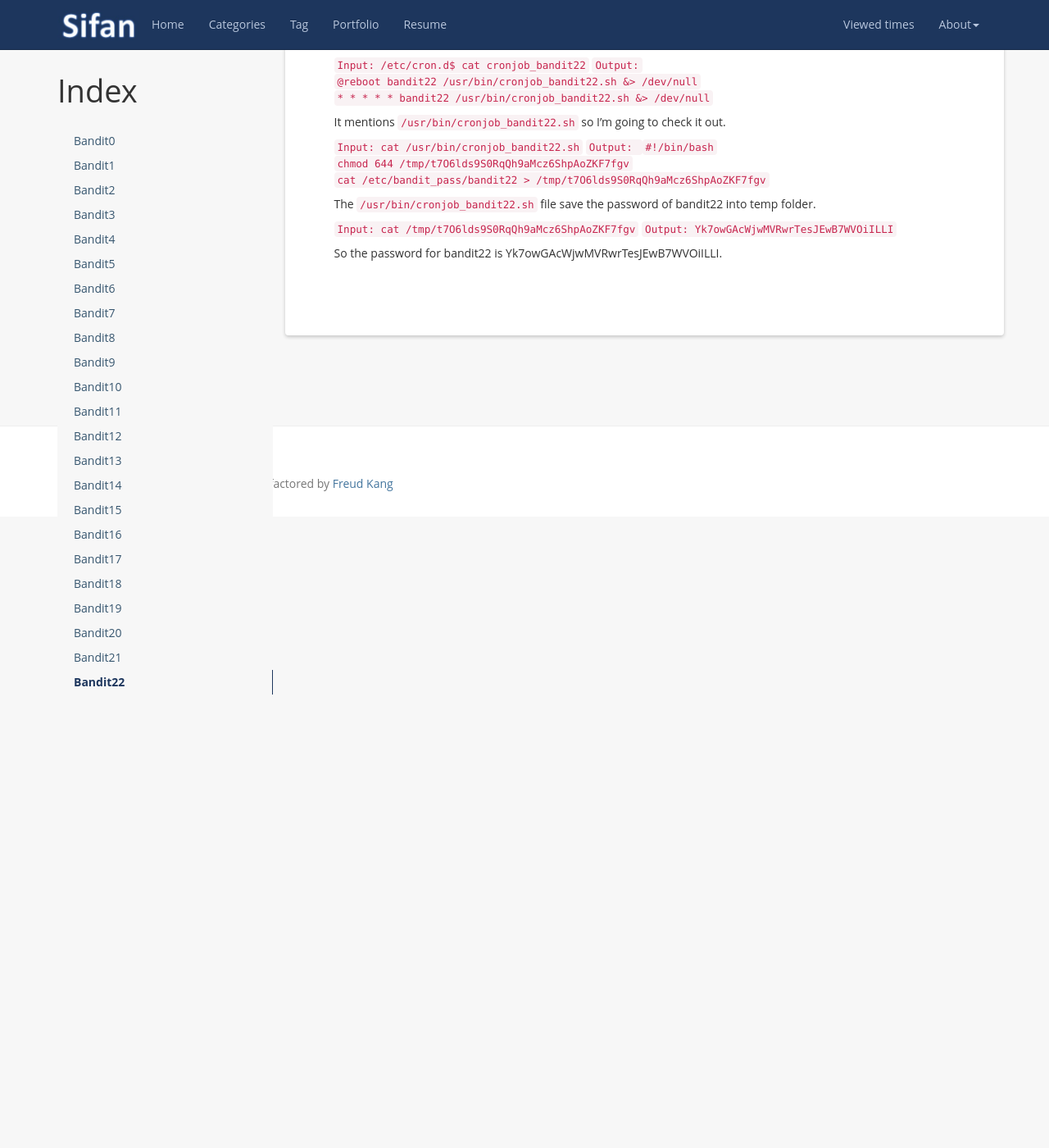
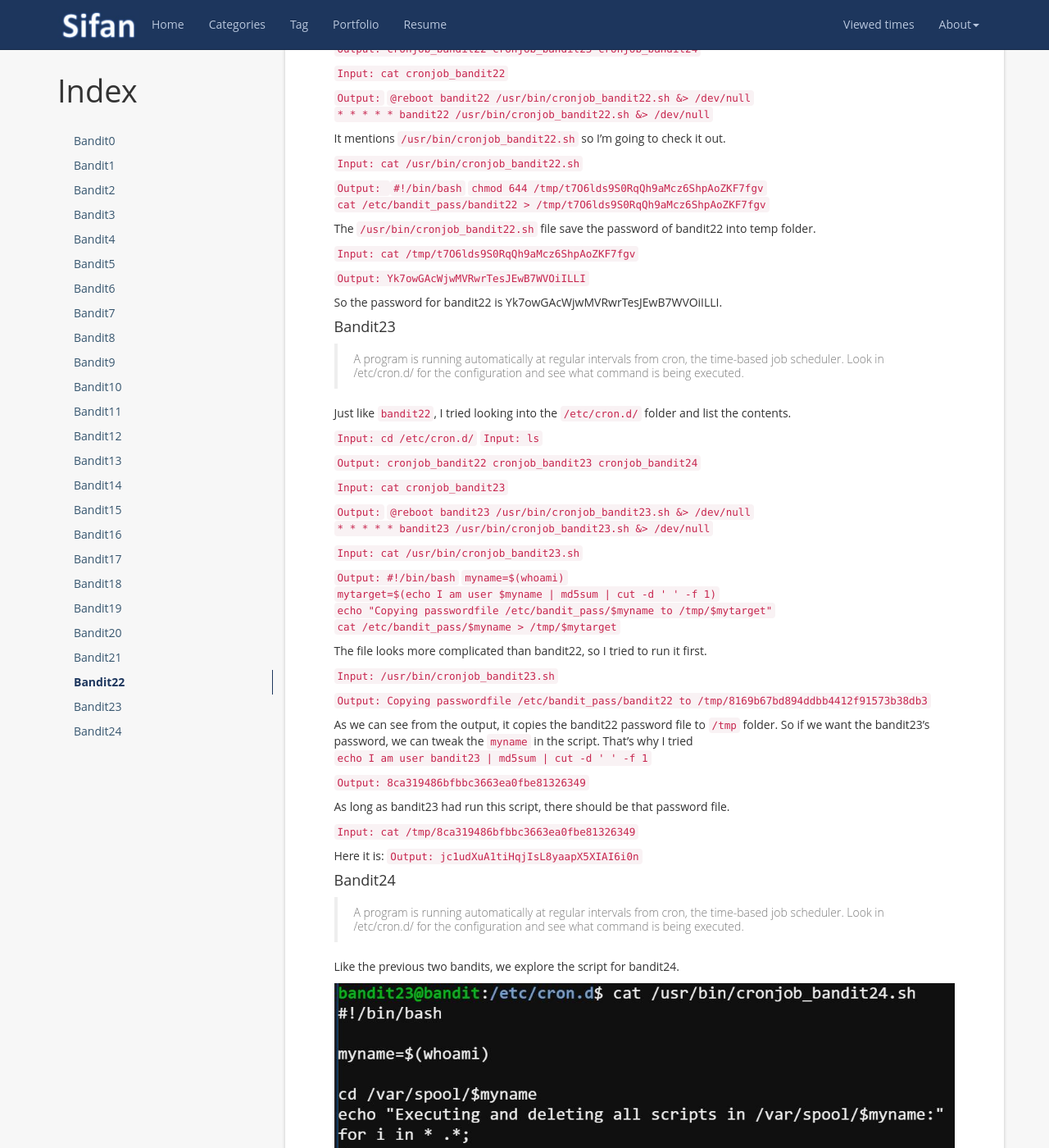
Before and after one commit to SifanGuo/sifanguo.github.io, a Jekyll site: the page built from _posts/2019-04-18-bandit.md, in a window 1280 px wide and 1400 px high, scrolled down 9963 px. Shown: the whole window at 82% size. Built offline with Jekyll 4.4.1, drawn with Linux system fonts in a browser that asks for light colours; nearby versions of some CDN libraries; a script that is not in the unit is left out; comment, search, counter and statistics services are not loaded.

Commit message:
add the goal for bandit24

```diff
--- a/_posts/2019-04-18-bandit.md
+++ b/_posts/2019-04-18-bandit.md
@@ -437,6 +439,7 @@ As the goal indicates, I looked into the `/etc/cron.d/` folder and list the cont
 It mentions `/usr/bin/cronjob_bandit22.sh` so I'm going to check it out.
 
 `Input: cat /usr/bin/cronjob_bandit22.sh`
+
 `Output: `
 `#!/bin/bash`
 `chmod 644 /tmp/t7O6lds9S0RqQh9aMcz6ShpAoZKF7fgv`
@@ -445,9 +448,69 @@ It mentions `/usr/bin/cronjob_bandit22.sh` so I'm going to check it out.
 The `/usr/bin/cronjob_bandit22.sh` file save the password of bandit22 into temp folder.
 
 `Input: cat /tmp/t7O6lds9S0RqQh9aMcz6ShpAoZKF7fgv`
+
 `Output: Yk7owGAcWjwMVRwrTesJEwB7WVOiILLI`
 
 So the password for bandit22 is Yk7owGAcWjwMVRwrTesJEwB7WVOiILLI.
+
+
+#### Bandit23
+> A program is running automatically at regular intervals from cron, the time-based job scheduler. Look in /etc/cron.d/ for the configuration and see what command is being executed.
+
+Just like `bandit22`, I tried looking into the `/etc/cron.d/` folder and list the contents.
+
+`Input: cd /etc/cron.d/`
+`Input: ls`
+
+`Output: cronjob_bandit22  cronjob_bandit23  cronjob_bandit24`
+
+`Input: cat cronjob_bandit23`
+
+`Output:`
+`@reboot bandit23 /usr/bin/cronjob_bandit23.sh  &> /dev/null`
+`* * * * * bandit23 /usr/bin/cronjob_bandit23.sh  &> /dev/null`
+
+`Input: cat /usr/bin/cronjob_bandit23.sh`
+
+`Output: #!/bin/bash`
+`myname=$(whoami)`
+`mytarget=$(echo I am user $myname | md5sum | cut -d ' ' -f 1)`
+`echo "Copying passwordfile /etc/bandit_pass/$myname to /tmp/$mytarget"`
+`cat /etc/bandit_pass/$myname > /tmp/$mytarget`
+
+The file looks more complicated than bandit22, so I tried to run it first.
+
+`Input: /usr/bin/cronjob_bandit23.sh`
+
+`Output: Copying passwordfile /etc/bandit_pass/bandit22 to /tmp/8169b67bd894ddbb4412f91573b38db3`
+
+As we can see from the output, it copies the bandit22 password file to `/tmp` folder. So if we want the bandit23's password, we can tweak the `myname` in the script. That's why I tried `echo I am user bandit23 | md5sum | cut -d ' ' -f 1`
+
+`Output: 8ca319486bfbbc3663ea0fbe81326349`
+
+As long as bandit23 had run this script, there should be that password file.
+
+`Input: cat /tmp/8ca319486bfbbc3663ea0fbe81326349`
+
+Here it is:
+`Output: jc1udXuA1tiHqjIsL8yaapX5XIAI6i0n`
+
+
+#### Bandit24
+> A program is running automatically at regular intervals from cron, the time-based job scheduler. Look in /etc/cron.d/ for the configuration and see what command is being executed.
+
+Like the previous two bandits, we explore the script for bandit24.
+
+
+![Screenshot]({{ '/styles/images/bandit24.jpg' | prepend: site.baseurl}})
+
+
+
+
+
+
+
+
 
 
 
```
Also changed, not shown: other parts of _posts/2019-04-18-bandit.md (+4 -2 lines), styles/images/bandit24.jpg (added).
